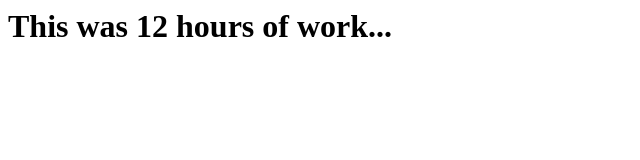
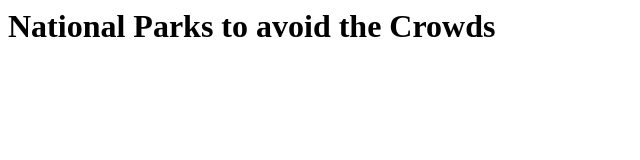
Before and after one commit to 6859-sp21/a4-us_national_parks, a plain HTML site: page index.html in a window 1280 px wide. Shown: the whole page, without its empty margins (0-640 px from the left). Drawn offline with nearby package versions, Linux system fonts and the light colour scheme; no server answers.

Commit message:
Add files via upload

```diff
--- a/index.html
+++ b/index.html
@@ -1,7 +1,7 @@
 <html>
    <head>
       <head>
-         <title>D3 Map Maybe Hopefully</title>
+         <title>National Parks</title>
          <meta charset="utf-8">
          <script type = "text/javascript" src = "https://d3js.org/d3.v4.min.js"></script>
          <script src="https://unpkg.com/topojson-client@3"></script>
@@ -58,7 +58,7 @@
    </head>
 
    <body>
-      <h1>This was 12 hours of work...</h1>
+      <h1>National Parks to avoid the Crowds</h1>
       <script src="https://unpkg.com/topojson@3"></script>
       <script>
          //load data
```
